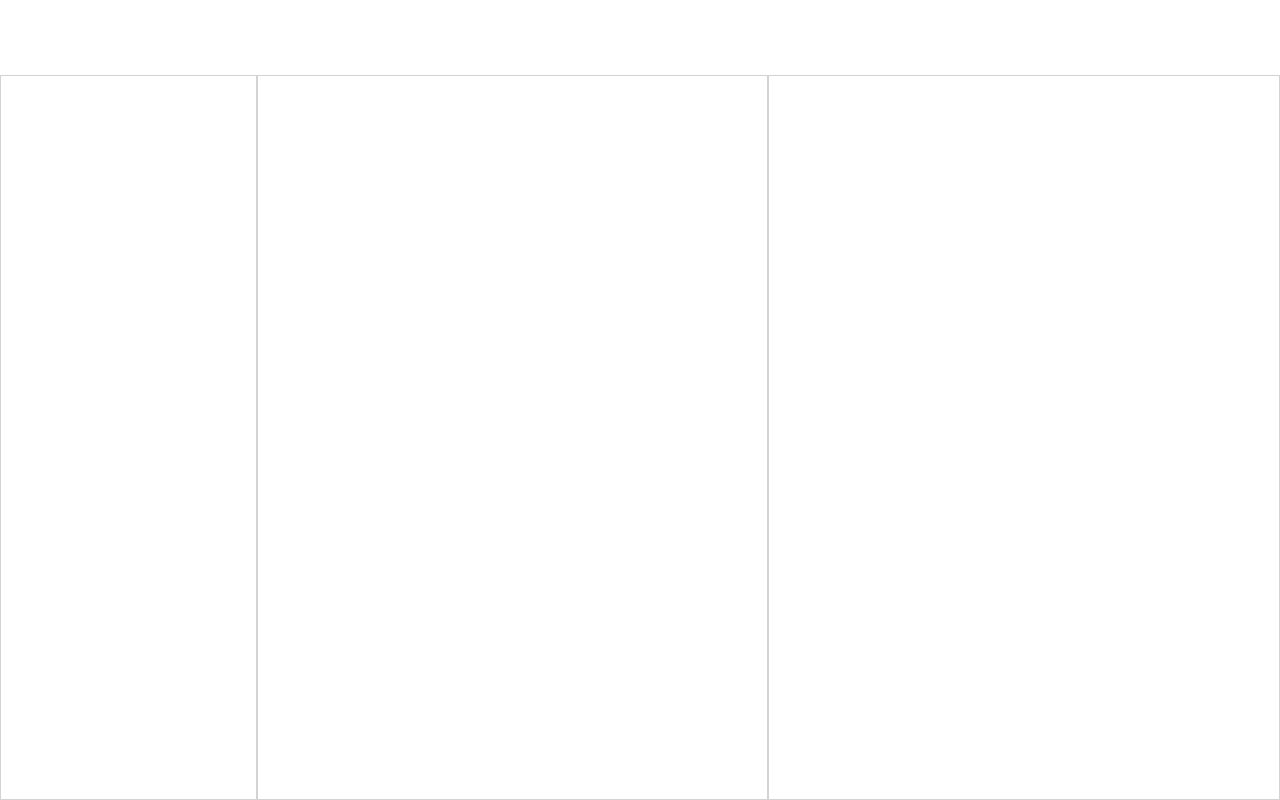
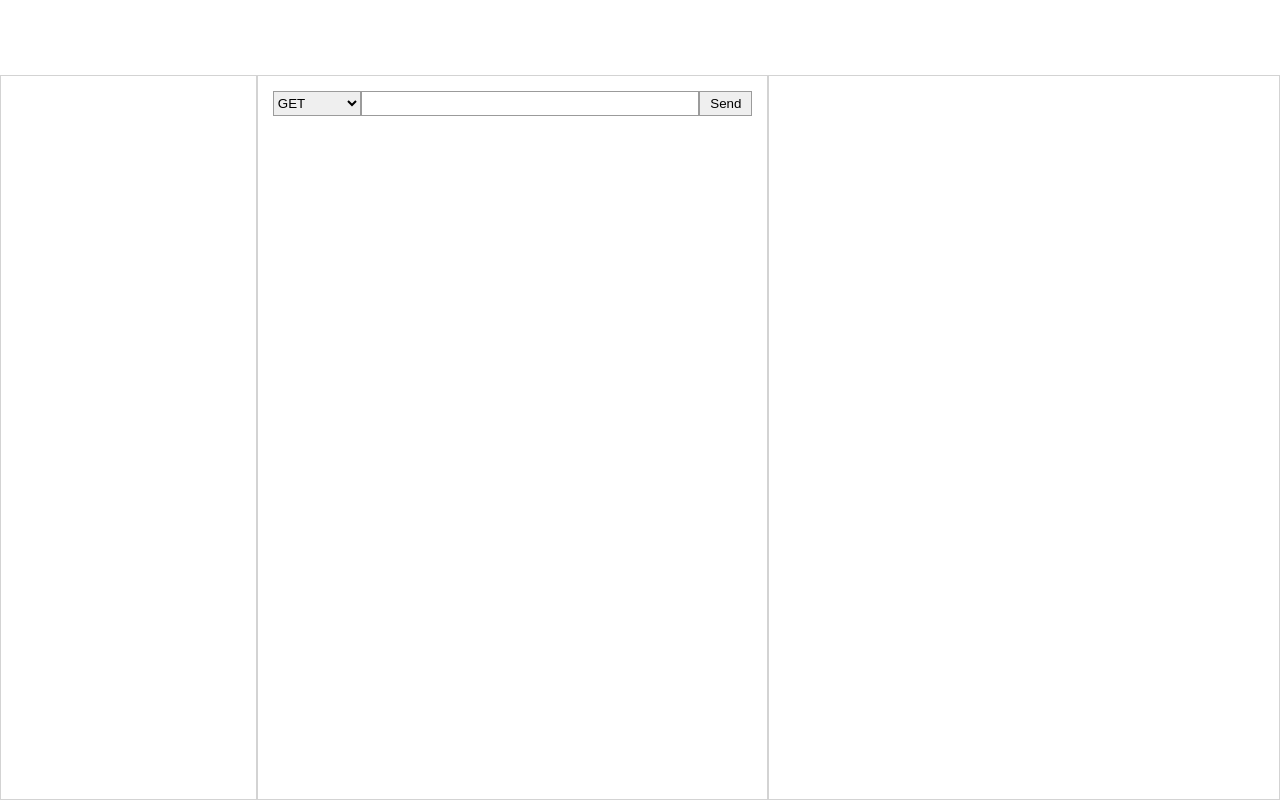
Before and after one commit to Rafael24595/go-api-front, a React (Vite) app: page / in a window 1280 px wide. Built offline with nearby package versions, Linux system fonts and the light colour scheme.

Commit message:
[FEATURE] Client form bar implemented.

```diff
--- a/src/components/body/client/center-container/ContentContainer.css
+++ b/src/components/body/client/center-container/ContentContainer.css
@@ -5,3 +5,44 @@
     width: 40%;
     border: 1px solid lightgray;
 }
+
+#client-bar {
+    display: flex;
+    justify-content: center;
+    align-items: center;
+    padding: 15px;
+}
+
+#client-form {
+    display: flex;
+    flex-direction: column;
+    flex: 1 1 auto;
+}
+
+#url {
+    padding-left: 5px;
+    padding-right: 5px;
+    width: 100%;
+}
+
+#client-button-send {
+    padding-left: 10px;
+    padding-right: 10px;
+}
+
+#client-button-send:hover {
+    background-color: #c1d7e4;
+}
+
+.client-bar-component {
+    height: 25px;
+    box-sizing: border-box;
+    border: 1px solid #9b9b9b;
+    cursor: pointer;
+}
+
+select.client-bar-component:focus, input.client-bar-component:focus {
+    outline: solid;
+    outline-color: #9b9b9b;
+    outline-width: 1px;
+}
--- a/src/components/body/client/center-container/ContentContainer.tsx
+++ b/src/components/body/client/center-container/ContentContainer.tsx
@@ -1,9 +1,36 @@
+import { useState } from "react";
+
 import './ContentContainer.css'
+import { MethodSelector } from "./method-selector/MethodSelector";
 
 export function ContentContainer() {
+    const [formData, setFormData] = useState({
+        url: "",
+        method: ""
+      });
+
+    const handleChange = (e: React.ChangeEvent<HTMLInputElement>) => {
+        setFormData({ ...formData, [e.target.name]: e.target.value });
+    };
+
+    const handleMethodChange = (method: string) => {
+        setFormData({ ...formData, method });
+    };
+
+    const handleSubmit = (e: { preventDefault: () => void; }) => {
+        e.preventDefault();
+        console.log("Form Data Submitted:", formData);
+    };
+
     return (
         <div id='content-container'>
-
+            <form id="client-form" onSubmit={handleSubmit}>
+                <div id="client-bar">
+                    <MethodSelector selected={formData.method} onMethodChange={handleMethodChange}/>
+                    <input id="url" className="client-bar-component" name="url" type="text" onChange={handleChange} value={formData.url}/>
+                    <button id="client-button-send" className="client-bar-component">Send</button>
+                </div>
+            </form>
         </div>
     )
 }
--- /dev/null
+++ b/src/components/body/client/center-container/method-selector/MethodSelector.css
@@ -0,0 +1,3 @@
+#method {
+    height: 100%;
+}
--- /dev/null
+++ b/src/components/body/client/center-container/method-selector/MethodSelector.tsx
@@ -0,0 +1,29 @@
+import { useState } from 'react';
+
+import './MethodSelector.css'
+import { HttpMethod } from '../../../../../constants/HttpMethod';
+
+interface MethodSelectorProps {
+    selected?: string;
+    onMethodChange: (method: string) => void;
+}
+
+export function MethodSelector ({selected, onMethodChange }: MethodSelectorProps) {
+    const methods = Object.values(HttpMethod);
+    const [selectedMethod, setSelectedMethod] = useState(selected || methods[0]);
+
+    const handleChange = (e: React.ChangeEvent<HTMLSelectElement>) => {
+        setSelectedMethod(e.target.value);
+        onMethodChange(e.target.value)
+    };
+
+    return (
+        <select id="method" className="client-bar-component" name="method" value={selectedMethod} onChange={handleChange}>
+            {methods.map((method, index) => (
+                <option key={index} value={method}>
+                    {method}
+                </option>
+            ))}
+        </select>
+    )
+}
--- /dev/null
+++ b/src/constants/HttpMethod.ts
@@ -0,0 +1,11 @@
+export enum HttpMethod {
+    GET = "GET",
+    HEAD = "HEAD",
+    POST = "POST",
+    PUT = "PUT",
+    DELETE = "DELETE",
+    CONNECT = "CONNECT",
+    OPTIONS = "OPTIONS",
+    TRACE = "TRACE",
+    PATCH = "PATCH",
+}
```
